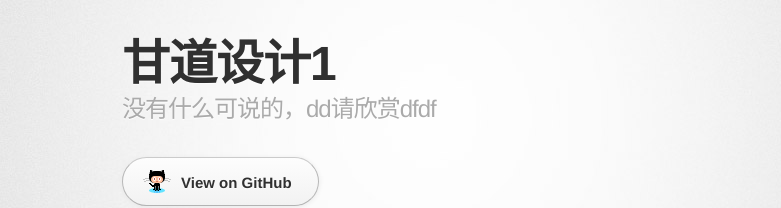
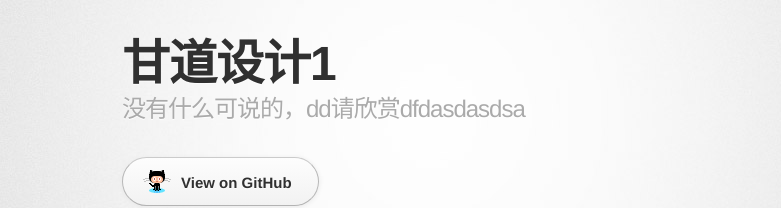
Before and after one commit to Gandalce/Gandalce.github.io, a plain HTML site: page index.html in a window 1280 px wide. Shown: the top 208 px of the page, without its empty margins (208-989 px from the left). Drawn offline with Linux system fonts and the light colour scheme; a web font is replaced by a local one.

Commit message:
修 1
Signed-off-by: Gandalce <276994061@qq.com>

```diff
--- a/index.html
+++ b/index.html
@@ -19,7 +19,7 @@
 
         <header>
           <h1>甘道设计1</h1>
-          <h2>没有什么可说的，dd请欣赏dfdf</h2>
+          <h2>没有什么可说的，dd请欣赏dfdasdasdsa</h2>
         </header>
 
         <section id="downloads" class="clearfix">
```
